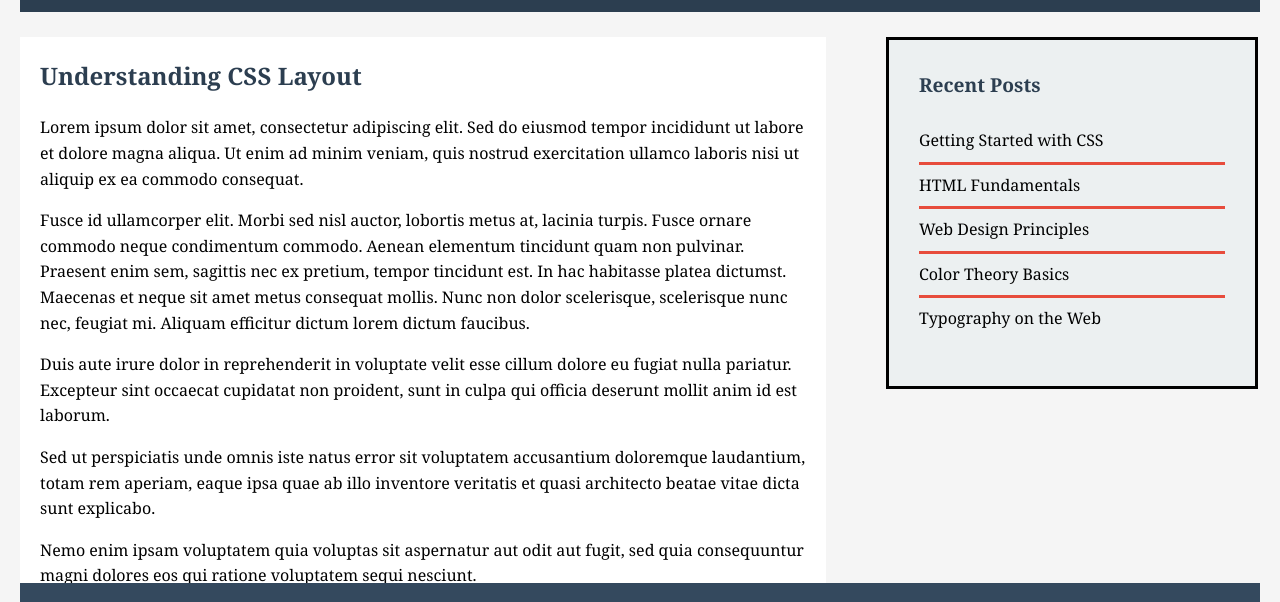
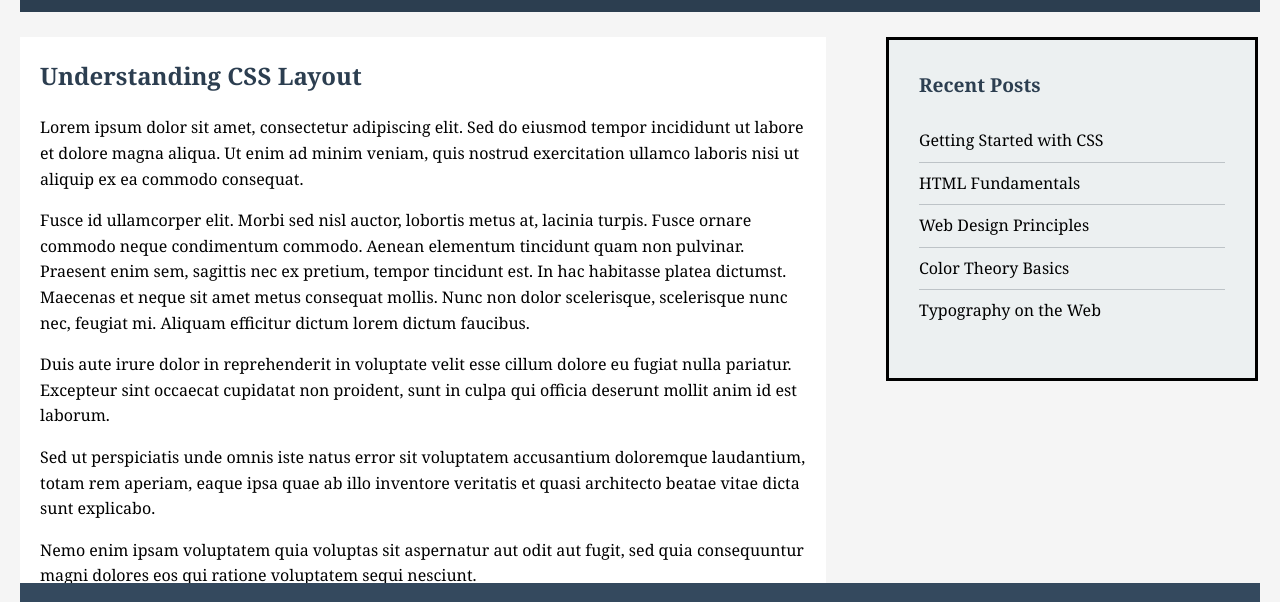
Before and after one commit to xpetrie/exercise5, a plain HTML site: page index.html in a window 1280 px wide. Shown: the part 119-721 px from the top of the page. Drawn offline with Linux system fonts and the light colour scheme.

Commit message:
updated final code

```diff
--- a/index.html
+++ b/index.html
@@ -1,6 +1,7 @@
 <!DOCTYPE html>
 <html lang="en-ca">
 <head>
+  <!-- created by Xavier Petrie on 2025-10-21-->
   <title>Exercise 5: CSS Layout</title>
   <meta charset="utf-8">
   <style>
@@ -81,7 +82,8 @@
 
     #sidebar li {
       padding: 8px 0;
-      border-bottom: 3px solid #e74c3c;
+      border-bottom: 1px solid #bdc3c7;
+
     }
 
     #sidebar li:last-child {
```
